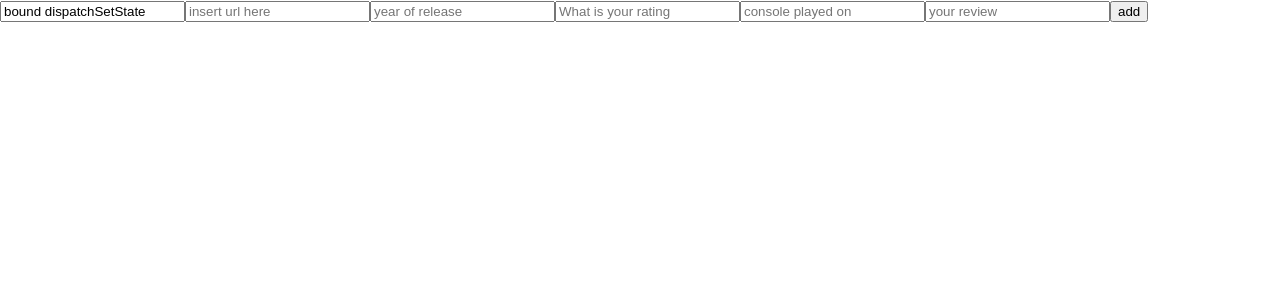
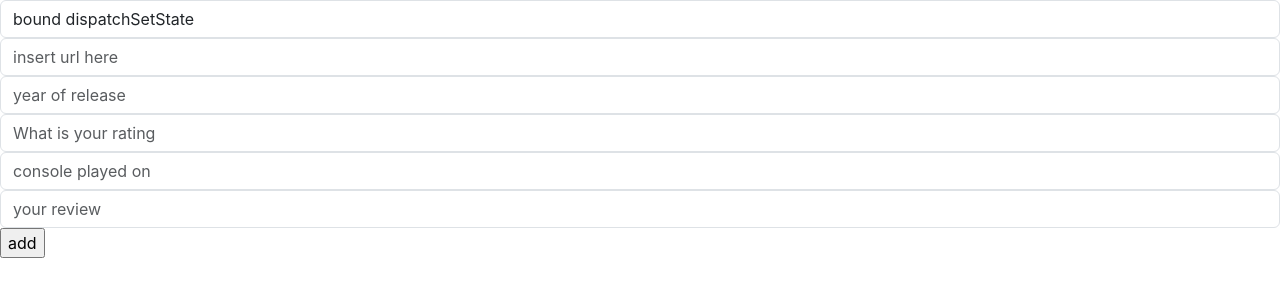
Before and after one commit to MarioVquero/Phase2ProjectFrontEnd, a React (Create React App) app in the folder my-app/: page /form in a window 1280 px wide. Shown: the top 300 px of the page. Built offline with nearby package versions, Linux system fonts and the light colour scheme.

Commit message:
bootstap added

```diff
--- a/my-app/src/Form.js
+++ b/my-app/src/Form.js
@@ -1,4 +1,5 @@
 import React, { useState } from "react";
+import bootstrap from "bootstrap";
 
 function Form({ URL }) {
   const onSubmit = (newGame) => {
@@ -36,8 +37,10 @@ function Form({ URL }) {
   };
 
   return (
-    <form onSubmit={onSubmitNewGame}>
+    <div>
+      <form onSubmit={onSubmitNewGame} class="form-group">
         <input
+          class="form-control"
           type="text"
           name="title"
           value={setNewGame.name}
@@ -45,6 +48,7 @@ function Form({ URL }) {
           onChange={onChangeNewGame}
         />
         <input
+          class="form-control"
           type="text"
           name="image"
           value={setNewGame.image}
@@ -52,6 +56,7 @@ function Form({ URL }) {
           onChange={onChangeNewGame}
         />
         <input
+          class="form-control"
           type="text"
           name="yearOfRelease"
           value={setNewGame.yearOfRelease}
@@ -59,6 +64,7 @@ function Form({ URL }) {
           onChange={onChangeNewGame}
         />
         <input
+          class="form-control"
           type="text"
           name="rating"
           value={setNewGame.rating}
@@ -66,6 +72,7 @@ function Form({ URL }) {
           onChange={onChangeNewGame}
         />
         <input
+          class="form-control"
           type="text"
           name="console"
           value={setNewGame.console}
@@ -73,6 +80,7 @@ function Form({ URL }) {
           onChange={onChangeNewGame}
         />
         <input
+          class="form-control"
           type="text"
           name="review"
           value={setNewGame.review}
@@ -81,6 +89,7 @@ function Form({ URL }) {
         />
         <input type="submit" value="add" />
       </form>
+    </div>
   );
 }
 
--- a/my-app/src/index.js
+++ b/my-app/src/index.js
@@ -1,3 +1,4 @@
+import "bootstrap/dist/css/bootstrap.css";
 import React from "react";
 import ReactDOM from "react-dom/client";
 import "./index.css";
--- /dev/null
+++ b/package.json
@@ -0,0 +1,5 @@
+{
+  "dependencies": {
+    "bootstrap": "^5.3.2"
+  }
+}
```
Also changed, not shown: 1 other file (tests, documents, lock files or other folders). Lines whose indentation alone changed are shown as unchanged.
